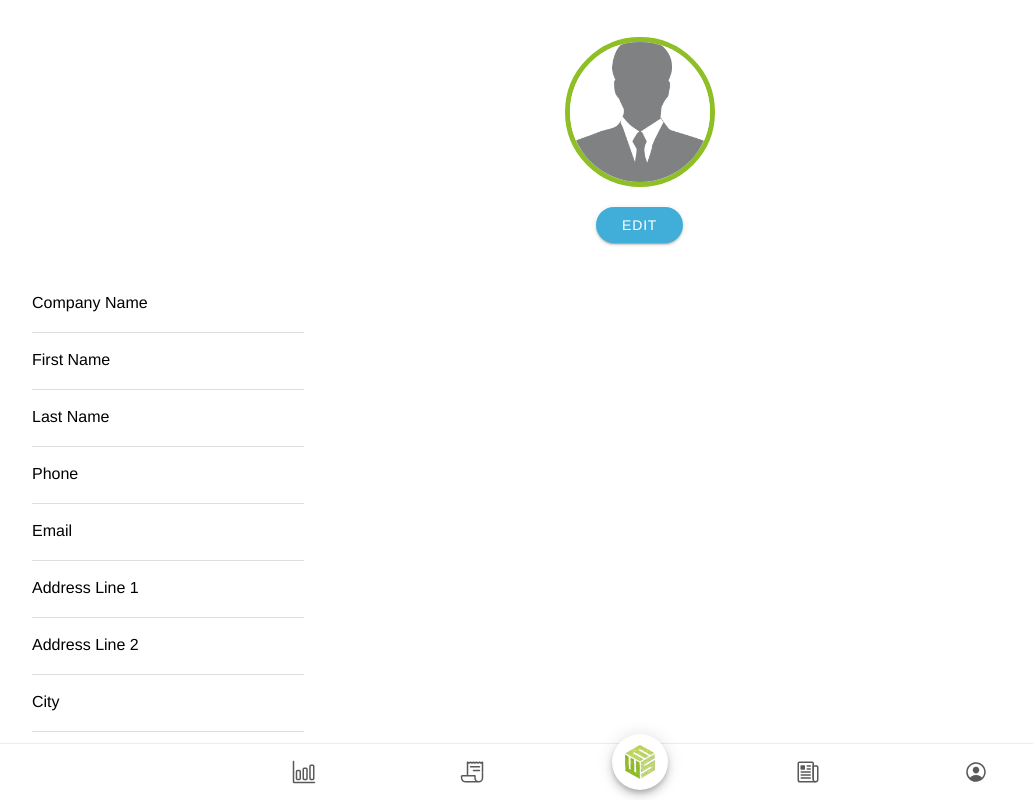
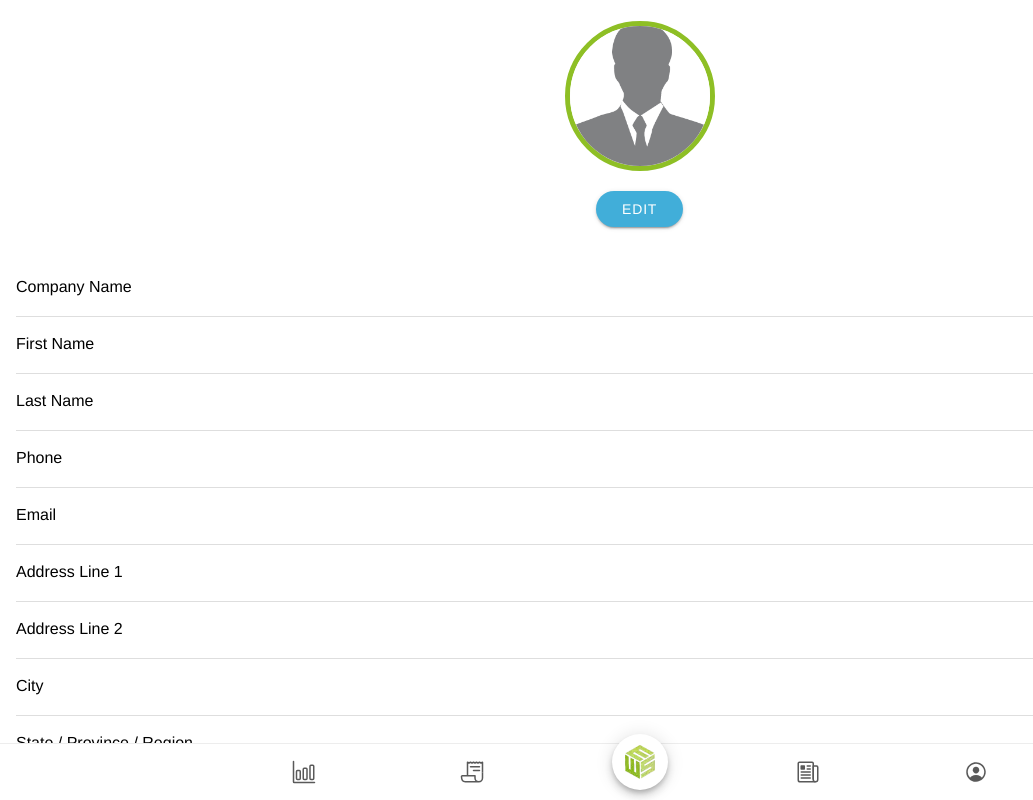
Before and after one commit to Larss830/wms-mobileapp, a React (Vite) app: page /edit-profile in a window 1280 px wide. Shown: the whole page, without its empty margins (0-1033 px from the left). Built offline with nearby package versions, Linux system fonts and the light colour scheme; a web font is replaced by a local one.

Commit message:
Edit Profile Form set to full width

```diff
--- a/src/components/Form.jsx
+++ b/src/components/Form.jsx
@@ -9,8 +9,9 @@ const Form = ({ formHeading, buttonText, inputFields }) => {
         {inputFields.map((item) => (
           item.type == 'html' ? <IonRow key={item.key} className='ion-margin-start'> <IonText className={item.customClasses}>{item.content}</IonText>
             </IonRow> :
-            <IonItem key={item.key}>
+            <IonItem>
             <IonInput
+             key={item.key}
               label={item.label}
               labelPlacement="floating"
               placeholder={item.placeholder}
--- a/src/pages/profile/EditProfile.jsx
+++ b/src/pages/profile/EditProfile.jsx
@@ -31,7 +31,7 @@ const EditProfile = () => {
   return (
     <>
       <IonPage className="edit-profile-page">
-        <IonContent className="ion-padding">
+        <IonContent>
           <IonRow className="ion-justify-content-center ion-padding">
             <IonCol className="ion-justify-content-center ion-align-items-center">
               <IonRow className="ion-justify-content-center ion-margin-bottom">
@@ -55,7 +55,7 @@ const EditProfile = () => {
             </IonCol>
           </IonRow>
           <IonRow className='ion-padding-bottom'>
-            <form action="">
+            <form action="" style={{width: '100%', marginRight:'1em'}}>
               <Form formHeading='' buttonText='' inputFields={profileFields} />
               <IonRow className='ion-margin-top ion-margin-start'>
                 <IonText className='ion-margin-top'>Change password</IonText>
```
